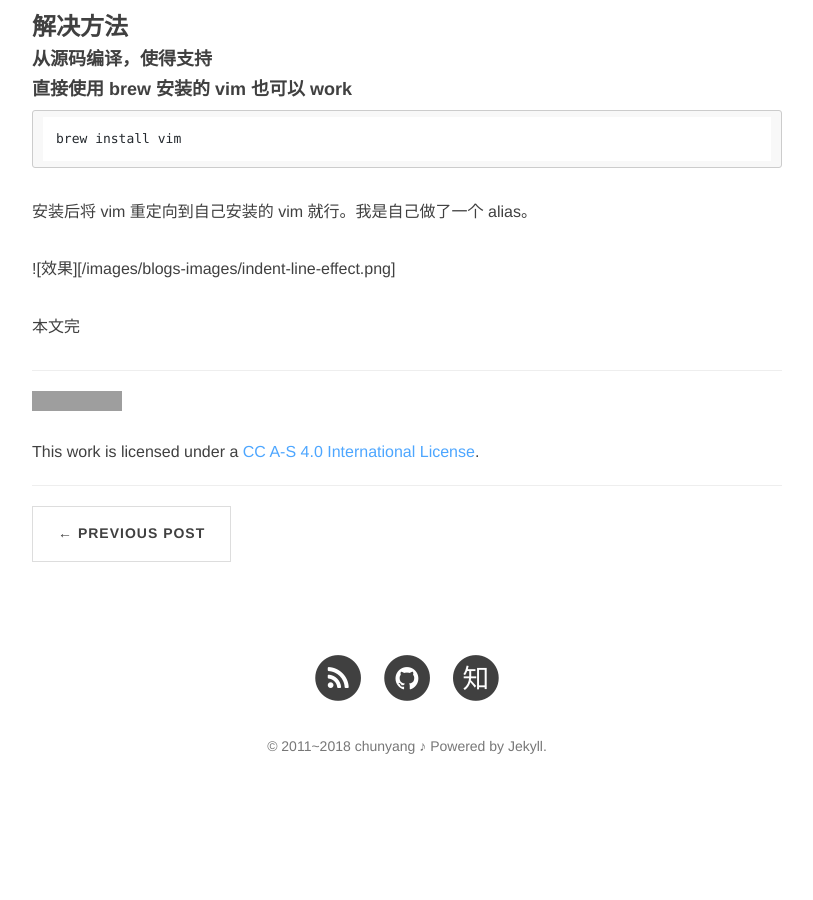
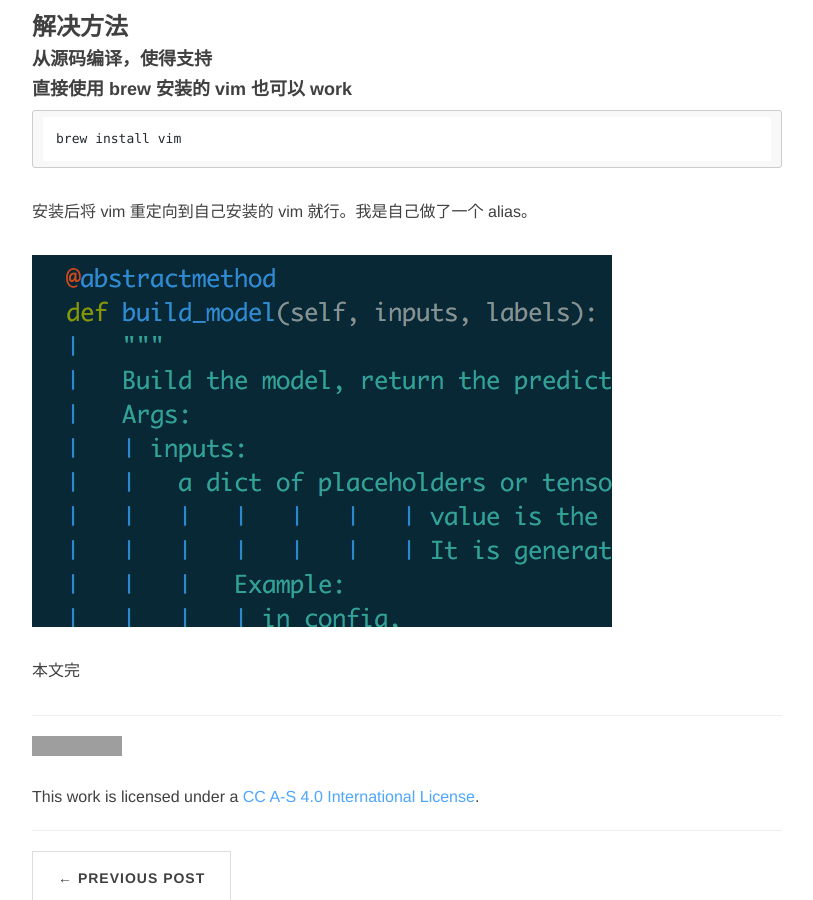
Before and after one commit to chunyang-wen/chunyang-wen.github.io, a Jekyll site: the page built from _posts/2018-04-18-vim-indent-line.md, in a window 1280 px wide and 900 px high, scrolled down 1451 px. Shown: the whole window, without its empty margins (233-1046 px from the left). Built offline with Jekyll 4.4.1, drawn with Linux system fonts in a browser that asks for light colours; nearby versions of some CDN libraries; comment, search, counter and statistics services are not loaded; before the commit the page ends 2275 px from its top, so only the background shows below that; grey boxes are pictures that could not be loaded.

Commit message:
Modify: fix wrong image markdown grammar

```diff
--- a/_posts/2018-04-18-vim-indent-line.md
+++ b/_posts/2018-04-18-vim-indent-line.md
@@ -56,6 +56,6 @@ brew install vim
 
 安装后将 vim 重定向到自己安装的 vim 就行。我是自己做了一个 alias。
 
-![效果][/images/blogs-images/indent-line-effect.png]
+![效果](/images/blogs-images/indent-line-effect.png)
 
 本文完
```
